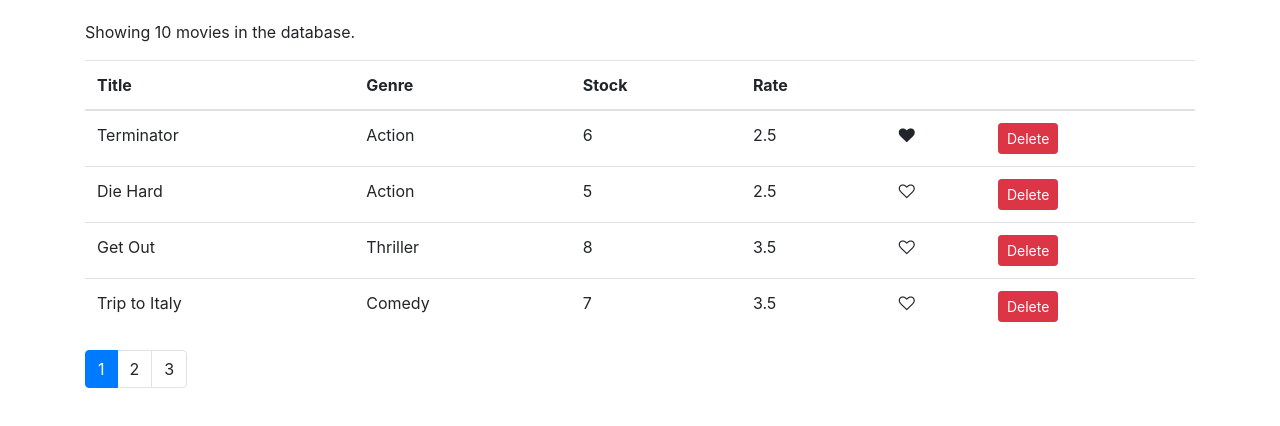
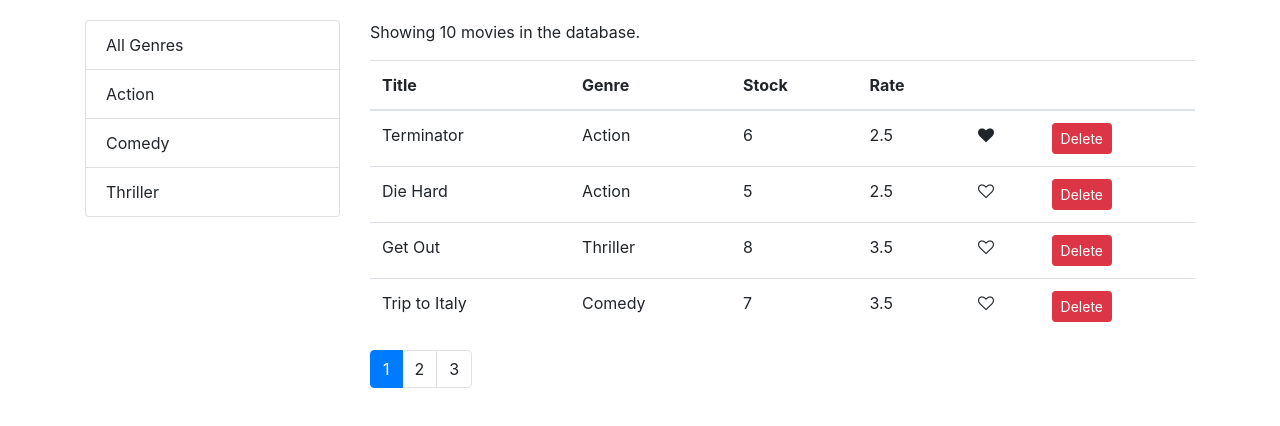
Before and after one commit to jordanmor/react-movie-list, a React (Create React App) app: page / in a window 1280 px wide. Shown: the top 426 px of the page. Built offline with nearby package versions, Linux system fonts and the light colour scheme.

Commit message:
Add ListGroup component to Movies component to handle genre list

```diff
--- a/src/components/movies.js
+++ b/src/components/movies.js
@@ -1,15 +1,24 @@
 import React, { Component } from 'react';
 import Like from './common/like';
 import { getMovies } from '../services/fakeMovieService';
+import { getGenres } from '../services/fakeGenreService';
 import Pagination from './common/pagination';
 import { paginate } from '../utils/paginate';
+import ListGroup from './common/listGroup';
 
 class Movies extends Component {
   state = {
-    movies: getMovies(),
+    movies: [],
+    genres: [],
     pageSize: 4,
     currentPage: 1
    };
+
+   componentDidMount() {
+    const genres = [{ name: "All Genres", _id: "all"}, ...getGenres()]
+
+     this.setState({ movies: getMovies(), genres });
+   }
 
    paginateMovies(page = 1) {
     let moviesCopy = [...this.state.movies];
@@ -23,6 +32,10 @@
 
    handlePageChange = page => {
     this.setState({ currentPage: page });
+   }
+
+   handleGenreSelect = genre => {
+     this.setState({ selectedGenre: genre, currentPage: 1 })
    }
 
    handleDelete = movie => {
@@ -40,15 +53,27 @@
 
   render() {
     const { length: count } = this.state.movies;
-    const { pageSize, currentPage, movies: allMovies } = this.state;
+    const { pageSize, currentPage, movies: allMovies, selectedGenre, genres } = this.state;
 
     if (count === 0) return <p>There are no movies in the database.</p>
 
-    const movies = paginate(allMovies, currentPage, pageSize);
+    const filtered =
+      selectedGenre && selectedGenre._id !== 'all'
+        ? allMovies.filter(m => m.genre._id === selectedGenre._id)
+        : allMovies;
+
+    const movies = paginate(filtered, currentPage, pageSize);
 
     return (
-      <React.Fragment>
-        <p>Showing {count} movies in the database.</p>
+      <div className="row">
+        <div className="col-3">
+          <ListGroup
+            items={genres}
+            selectedItem={selectedGenre}
+            onItemSelect={this.handleGenreSelect} />
+        </div>
+        <div className="col">
+          <p>Showing {filtered.length} movies in the database.</p>
           <table className="table">
             <thead>
               <tr>
@@ -86,12 +111,13 @@
             </tbody>
           </table>
           <Pagination
-          itemsCount={count}
+            itemsCount={filtered.length}
             pageSize={pageSize}
             currentPage={currentPage}
             onPageChange={this.handlePageChange}
           />
-      </React.Fragment>
+        </div>
+      </div>
      );
   }
 }
```
Lines whose indentation alone changed are shown as unchanged.
